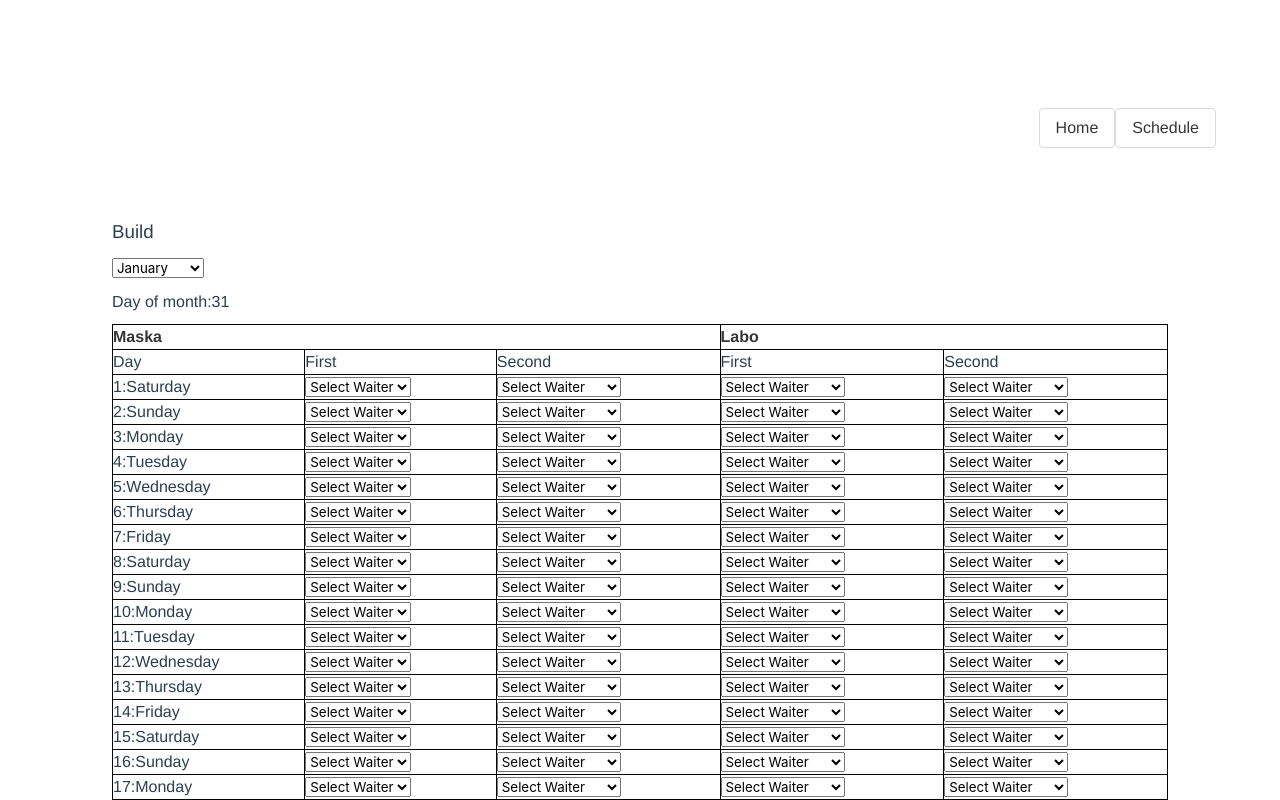
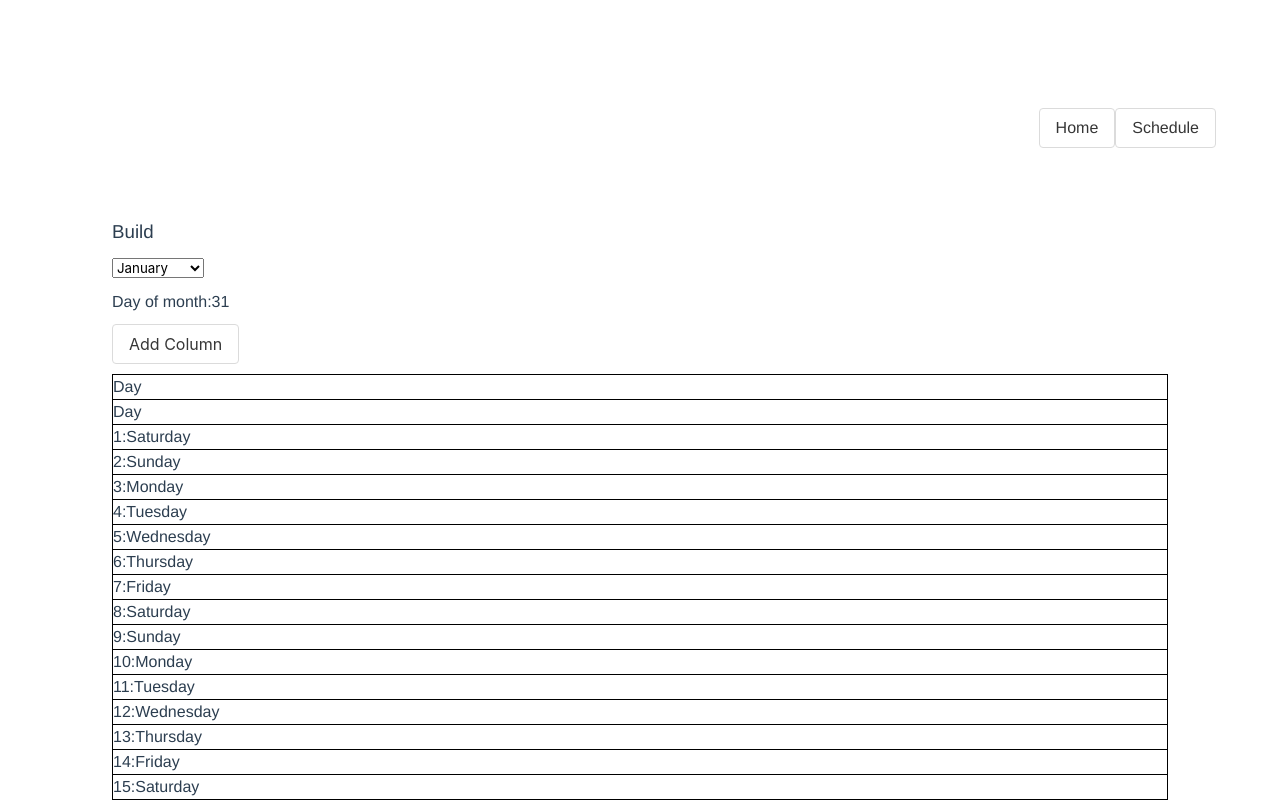
Before and after one commit to YegorMykhalechko/schedule-waiters-app, a Vue app: page /schedule in a window 1280 px wide. Shown: the top 800 px of the page. Built offline with nearby package versions, Linux system fonts and the light colour scheme; data requests are answered from the project's data file.

Commit message:
added column dynamic

```diff
--- a/src/components/ScheduleBuild.vue
+++ b/src/components/ScheduleBuild.vue
@@ -6,53 +6,25 @@
   </select>
 
   <p>Day of month:<span>{{ currentMonth.day }}</span></p>
+  <p><button class="button" @click="addColumn">Add Column</button></p>
 
   <table class="main-table">
-    <thead>
-    <tr>
-      <th colspan="3">Maska</th>
-      <th colspan="2">Labo</th>
-    </tr>
-    </thead>
     <tbody>
     <tr>
       <td>Day</td>
-      <td>First</td>
-      <td>Second</td>
-      <td>First</td>
-      <td>Second</td>
+      <td v-for="n in columnNumber"><input /></td>
+    </tr>
+    <tr>
+      <td>Day</td>
+      <td v-for="n in columnNumber"><input /></td>
     </tr>
     <tr v-for="(day, index) of dayName">
       <td>{{ index + 1 }}:{{ day }}</td>
-      <td>
+      <td v-for="n in columnNumber">
         <select name="waiters">
           <option value="">Select Waiter</option>
           <option v-for="(waiter, index) of availableWaiters(index+1)" :key="waiter.id" :value="waiter.id">
             {{ waiter.name }}({{waiter.availableDay.startTime}}-{{waiter.availableDay.endTime}})
-          </option>
-        </select>
-      </td>
-      <td>
-        <select name="waiters">
-          <option value="">Select Waiter</option>
-          <option v-for="(waiter, index) of waiters" :key="waiter.id" :value="waiter.id">
-            {{ waiter.name }}
-          </option>
-        </select>
-      </td>
-      <td>
-        <select name="waiters">
-          <option value="">Select Waiter</option>
-          <option v-for="(waiter, index) of waiters" :key="waiter.id" :value="waiter.id">
-            {{ waiter.name }}
-          </option>
-        </select>
-      </td>
-      <td>
-        <select name="waiters">
-          <option value="">Select Waiter</option>
-          <option v-for="(waiter, index) of waiters" :key="waiter.id" :value="waiter.id">
-            {{ waiter.name }}
           </option>
         </select>
       </td>
@@ -73,6 +45,7 @@ export default defineComponent({
     const res = await axios.get("http://localhost:3000/waiters");
     const currentMonth = ref(months[0])
     const waiters = ref(res.data)
+    const columnNumber = ref(0)
 
     const dayName = computed(() => {
       const days = []
@@ -97,12 +70,18 @@ export default defineComponent({
       }).filter((el: any) => el.availableDay)
     }
 
+    const addColumn = () => {
+      columnNumber.value ++
+    }
+
     return {
       months,
       currentMonth,
       dayName,
       waiters,
-      availableWaiters
+      availableWaiters,
+      columnNumber,
+      addColumn
     }
   }
 })
```
